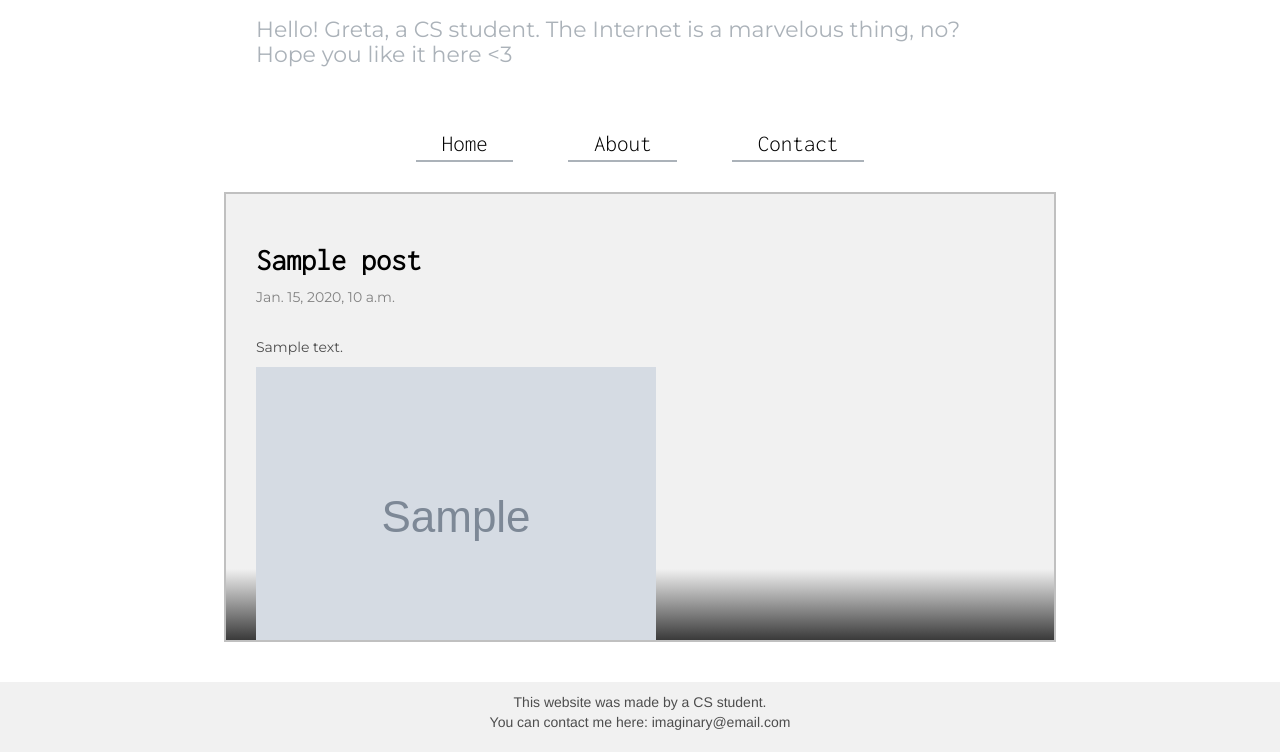
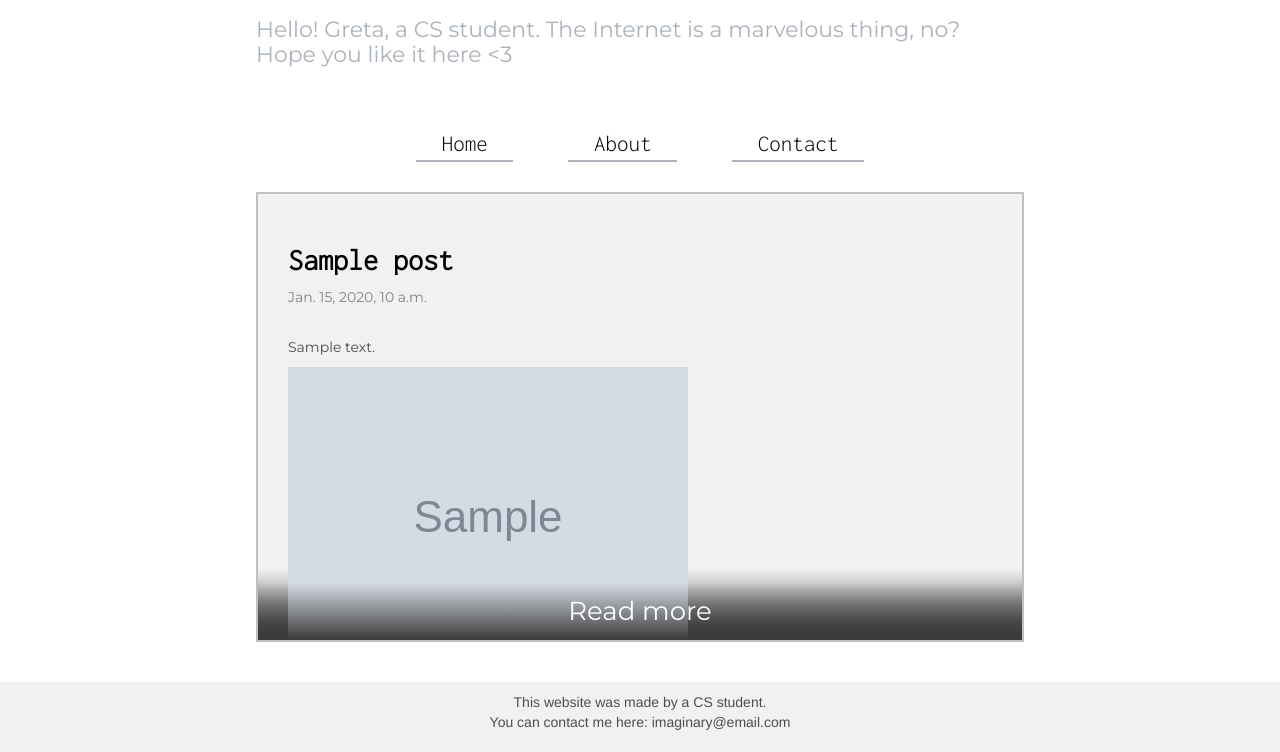
Before and after one commit to Garciall-code/my-first-blog, a Django app: page / in a window 1280 px wide. Shown: the part 139-891 px from the top of the page. Run offline with Django 3.2, Linux system fonts and the light colour scheme; tables that the repository leaves empty hold one stand-in row (values such as "Sample post"); grey boxes marked "Sample" are stand-in pictures; some libraries are stand-ins or nearby versions.

Commit message:
Added Read More button

```diff
--- a/blog/static/css/blog.css
+++ b/blog/static/css/blog.css
@@ -99,7 +99,22 @@ p {
     margin: auto;
     position: relative;
     margin-top: 30px;
-    width: 65%;
+    width: 60%;
+}
+.read_more {
+    position: absolute;
+    bottom: 0;
+    left: 0;
+    padding: 10px;
+    width: 100%;
+    background-image: linear-gradient(to bottom, transparent 0px, #3A3A3A);
+}
+.read_more a{
+    font-size: 26px;
+    bottom: 0;
+    text-align: center;
+    display: block;
+    color: white;
 }
 @media only screen and (max-width: 600px) {
     .grid-container  {
--- a/blog/templates/blog/post_list.html
+++ b/blog/templates/blog/post_list.html
@@ -7,6 +7,11 @@
             <div class="date">
                 {{ post.published_date }}
             </div>
+            {% if post.text|length > 400 or post.image %}
+                <div class="read_more">
+                    <a href="{% url 'post_detail' pk=post.pk %}">Read more</a>
+                </div>
+            {% endif %}
             <p>{{ post.text|safe }}</p>
             {% if post.image %}
                 <img src="{{ post.image.url }}" style="max-width:100%;">
```
